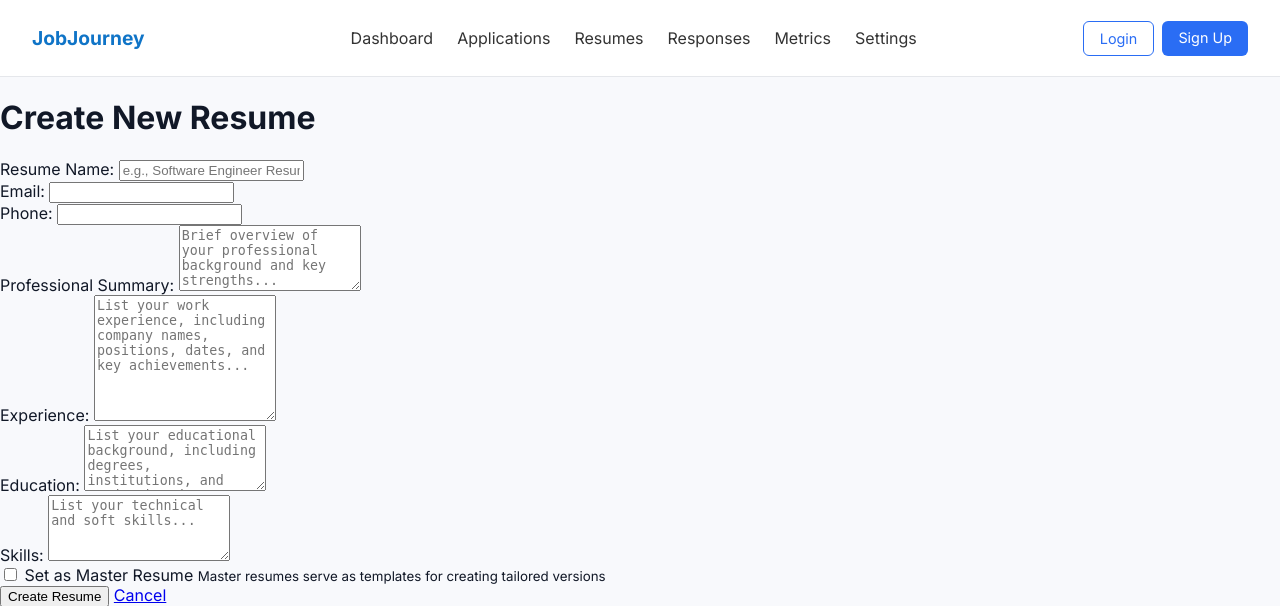
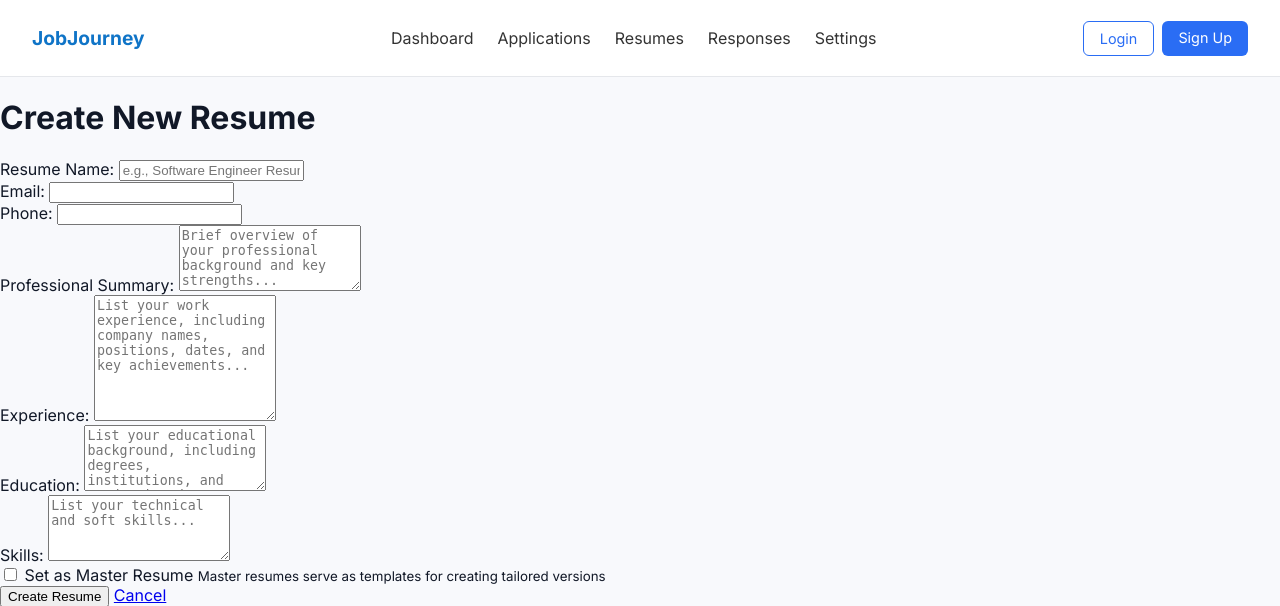
Before and after one commit to ishhaan6233/resume, a Django app: template resume_app/templates/add_resume.html in a window 1280 px wide. Shown: the top 606 px of the page. Run offline with Django 3.2, Linux system fonts and the light colour scheme; the template is opened without the code that fills it, so the values that code supplies are empty.

Commit message:
Revert "metrics"
This reverts commit ada979b354956950af31c29864599008b3f018ea.

```diff
--- a/resume_app/templates/base.html
+++ b/resume_app/templates/base.html
@@ -23,7 +23,6 @@
         <li><a href="{% url 'applications' %}">Applications</a></li>
         <li><a href="{% url 'resumes' %}">Resumes</a></li>
         <li><a href="{% url 'responses' %}">Responses</a></li>
-        <li><a href="{% url 'metrics' %}">Metrics</a></li>
         <li><a href="{% url 'settings' %}">Settings</a></li>
       </ul>
       <div class="profile">
```
